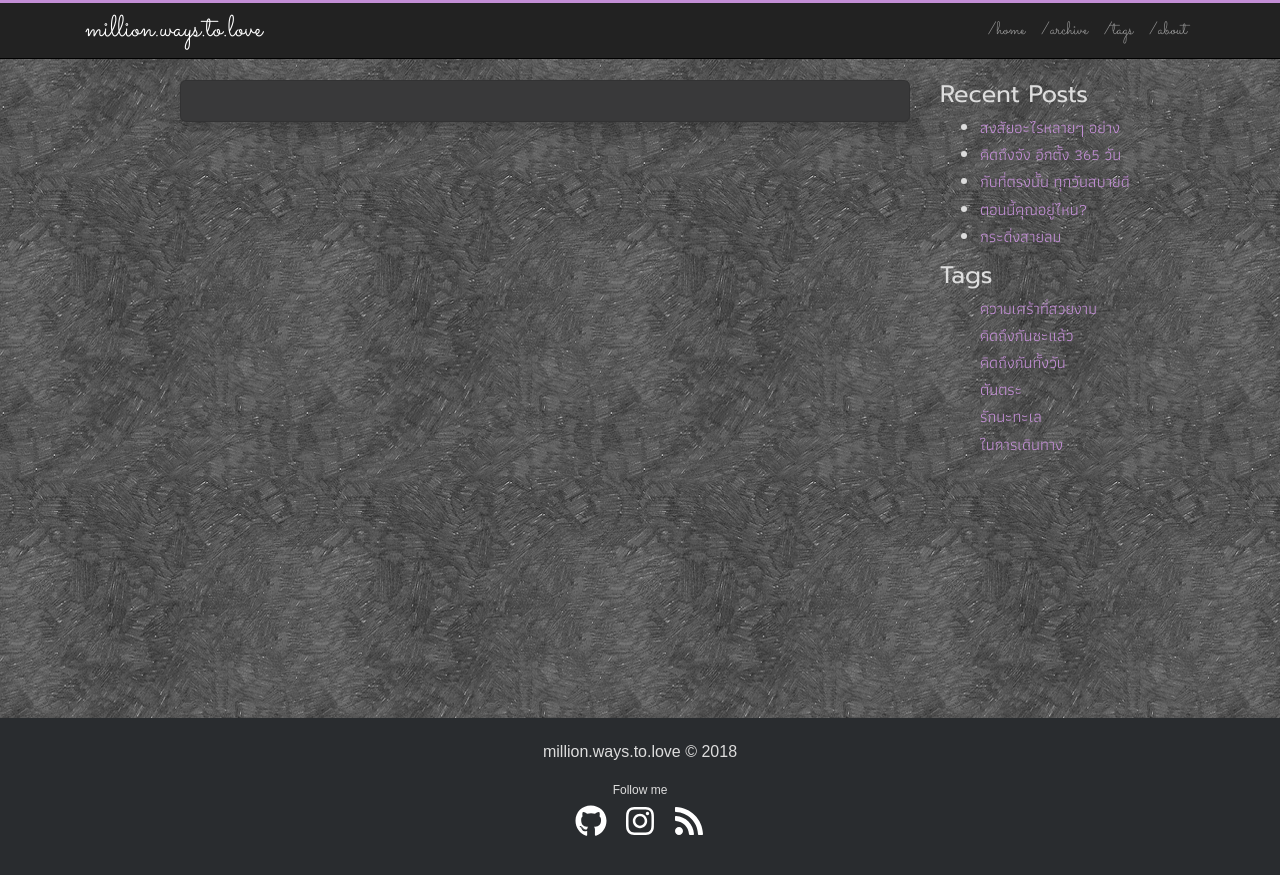
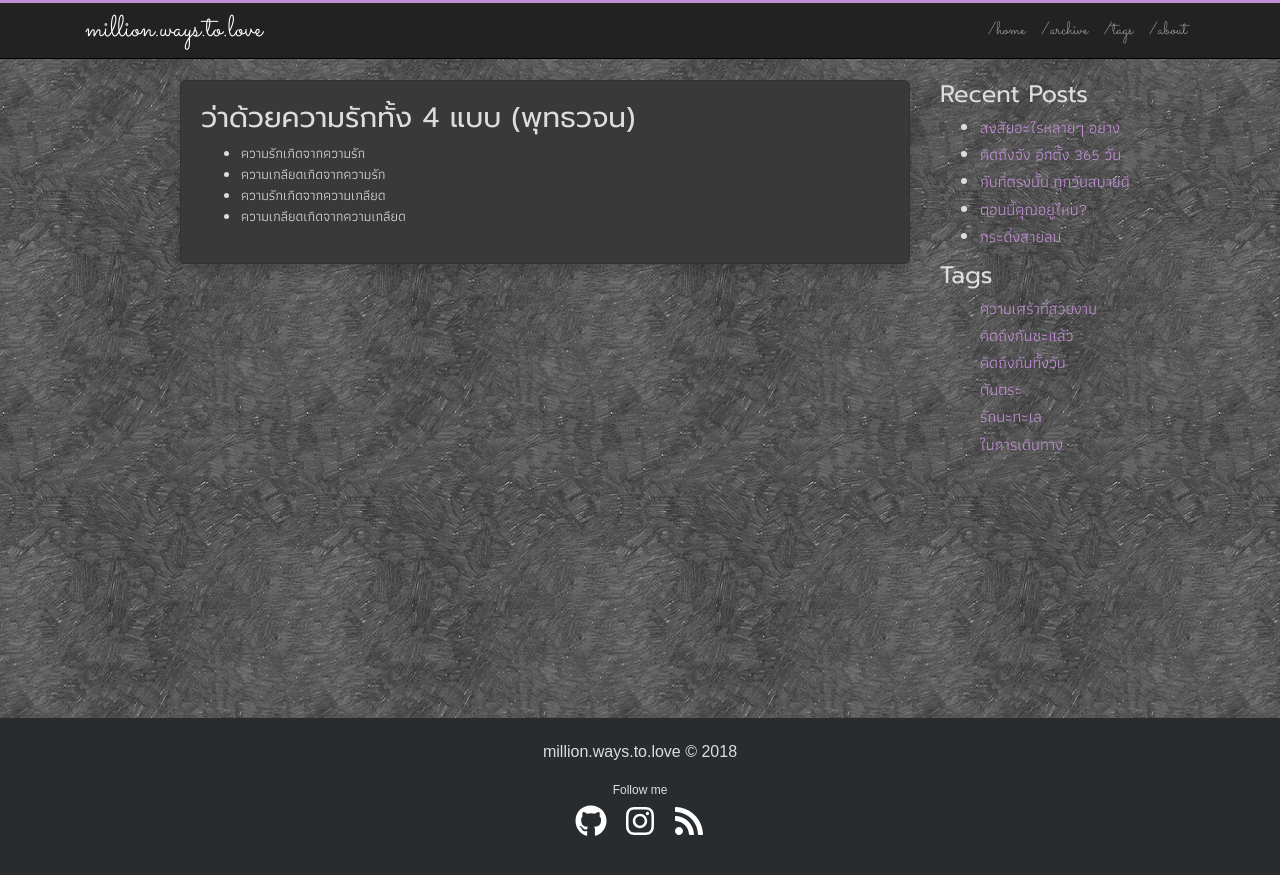
Before and after one commit to sdeehub/love, a Jekyll site: the page built from about.md, in a window 1280 px wide. Shown: the top 875 px of the page. Built offline with Jekyll 4.4.1, drawn with Linux system fonts in a browser that asks for light colours.

Commit message:
add about page

```diff
--- a/about.md
+++ b/about.md
@@ -1,5 +1,9 @@
 ---
 layout: page
 title: About
-
 ---
+<h1 style="font-family: Prompt;">ว่าด้วยความรักทั้ง 4 แบบ (พุทธวจน)</h1>
+- ความรักเกิดจากความรัก
+- ความเกลียดเกิดจากความรัก
+- ความรักเกิดจากความเกลียด
+- ความเกลียดเกิดจากความเกลียด
```
